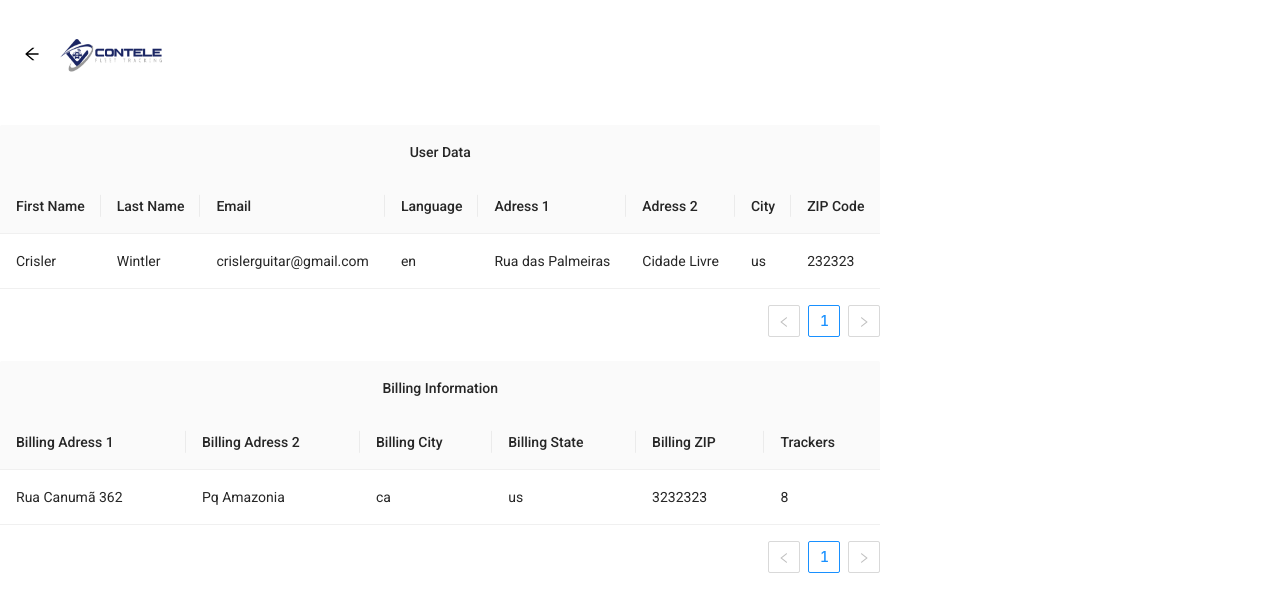
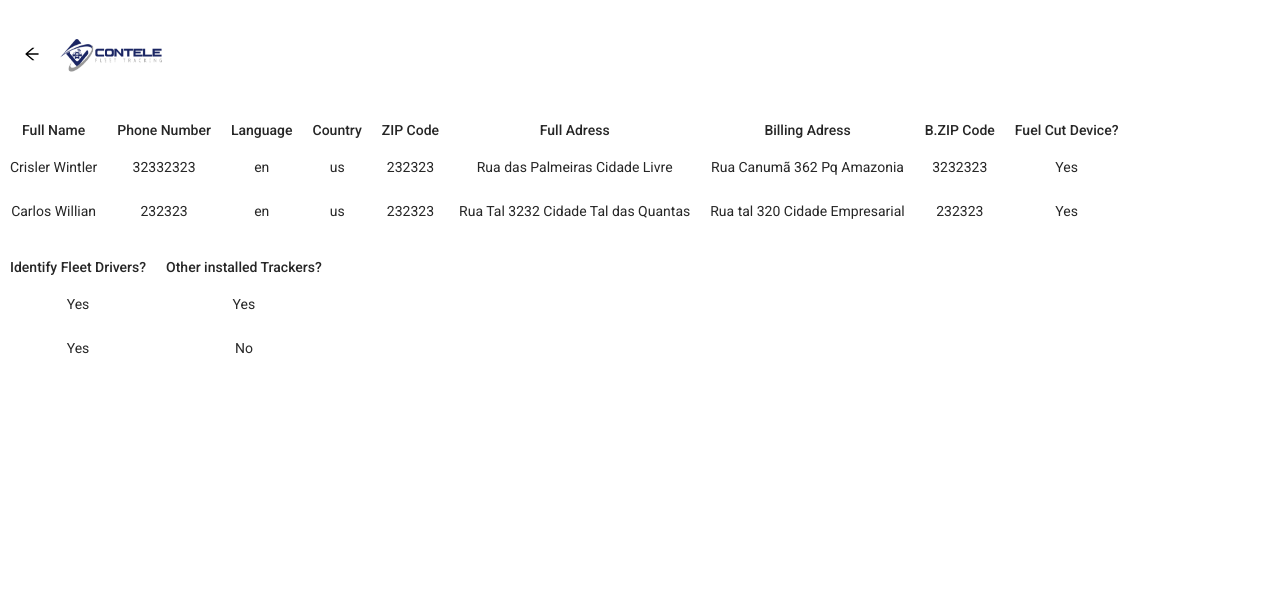
Before and after one commit to crislerwin/ctl-test-nodejs-front, a Next.js app: page /dashboard in a window 1280 px wide. Shown: the top 612 px of the page. Built offline with nearby package versions, Linux system fonts and the light colour scheme; data requests are answered from the project's data file.

Commit message:
🚧 some adjusts to test on Azure API

```diff
--- a/src/db/db.json
+++ b/src/db/db.json
@@ -1,6 +1,5 @@
 {
   "register": [
-
     {
       "first_name": "Crisler",
       "last_name": "Wintler",
@@ -24,7 +23,28 @@
       "identify_fleet_drivers": true,
       "tracker_quantity": "8",
       "id": 2
+    },
+    {
+      "first_name": "Carlos",
+      "last_name": "Willian",
+      "email": "Rua tal tal tal",
+      "phone_number": "232323",
+      "language": "en",
+      "country": "us",
+      "first_adress": "Rua Tal 3232",
+      "second_adress": "Cidade Tal das Quantas",
+      "city": "ca",
+      "state": "us",
+      "zip_code": "232323",
+      "primary_billing_adress": "Rua tal 320",
+      "second_billing_adress": "Cidade Empresarial",
+      "billing_city": "us",
+      "billing_state": "ca",
+      "billing_zip_code": "232323",
+      "fcut_device": true,
+      "identify_fleet_drivers": true,
+      "tracker_quantity": "4",
+      "id": 3
     }
-
   ]
 }
--- a/src/interfaces/userData.ts
+++ b/src/interfaces/userData.ts
@@ -21,4 +21,5 @@ export interface UserData {
   identify_fleet_drivers: boolean
   fcut_device: boolean
   tracker_quantity: string
+  created_at: string
 }
--- a/src/pages/dashboard.tsx
+++ b/src/pages/dashboard.tsx
@@ -4,8 +4,7 @@ import { HeaderLogo } from '../components/HeaderLogo'
 import router from 'next/router'
 import { UserData } from '../interfaces/userData'
 import { useFetch } from '../hooks/useFetch'
-import React from 'react'
-const { Column, ColumnGroup } = Table
+
 const Sucess: React.FC = () => {
   const { data } = useFetch<UserData[]>('/register')
   if (!data) return <h1>Loading...</h1>
@@ -17,62 +16,74 @@ const Sucess: React.FC = () => {
         onBack={() => router.push('/')}
         title={<HeaderLogo />}
       />
-      <Space direction="vertical">
-        <Table dataSource={data}>
-          <ColumnGroup title="User Data">
-            <Column title="First Name" dataIndex="first_name" key="firstname" />
-            <Column title="Last Name" dataIndex="last_name" key="lastname" />
-            <Column title="Email" dataIndex="email" key="email" />
-            <Column title="Language" dataIndex="language" key="language" />
-            <Column
-              title="Adress 1"
-              dataIndex="first_adress"
-              key="firstadress"
-            />
-            <Column
-              title="Adress 2"
-              dataIndex="second_adress"
-              key="second_adress"
-            />
-            <Column title="City" dataIndex="city" key="city" />
-            <Column title="ZIP Code" dataIndex="zip_code" key="zipcode" />
-          </ColumnGroup>
-        </Table>
-        <Table dataSource={data}>
-          <ColumnGroup title="Billing Information">
-            <Column
-              title="Billing Adress 1"
-              dataIndex="primary_billing_adress"
-              key="billing_adress1"
-            />
-            <Column
-              title="Billing Adress 2"
-              dataIndex="second_billing_adress"
-              key="billing_adress2"
-            />
-            <Column
-              title="Billing City"
-              dataIndex="billing_city"
-              key="billing_city"
-            />
-            <Column
-              title="Billing State"
-              dataIndex="billing_state"
-              key="billing_state"
-            />
-            <Column
-              title="Billing ZIP"
-              dataIndex="billing_zip_code"
-              key="b_zipcode"
-            />
-            <Column
-              title="Trackers"
-              dataIndex="tracker_quantity"
-              key="trackerquantity"
-            />
-          </ColumnGroup>
-        </Table>
-      </Space>
+
+        <Space direction="vertical" style={{ textAlign: 'center', margin:10 }}>
+          <h4>Full Name</h4>
+          {data.map((d) => (
+            <p>{`${d.first_name} ${d.last_name}`}</p>
+          ))}
+        </Space>
+        <Space direction="vertical" style={{ textAlign: 'center', margin: 10 }}>
+          <h4>Phone Number</h4>
+          {data.map((d) => (
+            <p>{d.phone_number}</p>
+          ))}
+        </Space>
+        <Space direction="vertical" style={{ textAlign: 'center', margin: 10 }}>
+          <h4>Language</h4>
+          {data.map((d) => (
+            <p>{d.language}</p>
+          ))}
+        </Space>
+        <Space direction="vertical" style={{ textAlign: 'center', margin: 10 }}>
+          <h4>Country</h4>
+          {data.map((d) => (
+            <p>{d.country}</p>
+          ))}
+        </Space>
+        <Space direction="vertical" style={{ textAlign: 'center', margin: 10 }}>
+          <h4>ZIP Code</h4>
+          {data.map((d) => (
+            <p>{d.zip_code}</p>
+          ))}
+        </Space>
+        <Space direction="vertical" style={{ textAlign: 'center', margin: 10 }}>
+          <h4>Full Adress</h4>
+          {data.map((d) => (
+            <p>{`${d.first_adress} ${d.second_adress}`}</p>
+          ))}
+        </Space>
+        <Space direction="vertical" style={{ textAlign: 'center', margin: 10 }}>
+          <h4>Billing Adress</h4>
+          {data.map((d) => (
+            <p>{`${d.primary_billing_adress} ${d.second_billing_adress}`}</p>
+          ))}
+        </Space>
+        <Space direction="vertical" style={{ textAlign: 'center', margin: 10 }}>
+          <h4>B.ZIP Code</h4>
+          {data.map((d) => (
+            <p>{d.billing_zip_code}</p>
+          ))}
+        </Space>
+        <Space direction="vertical" style={{ textAlign: 'center', margin: 10 }}>
+          <h4>Fuel Cut Device?</h4>
+          {data.map((d) => (
+            <p>{d.fcut_device === true ? 'Yes' : 'No'}</p>
+          ))}
+        </Space>
+        <Space direction="vertical" style={{ textAlign: 'center', margin: 10 }}>
+          <h4>Identify Fleet Drivers?</h4>
+          {data.map((d) => (
+            <p>{d.identify_fleet_drivers === true ? 'Yes' : 'No'}</p>
+          ))}
+        </Space>
+        <Space direction="vertical" style={{ textAlign: 'center', margin: 10 }}>
+          <h4>Other installed Trackers?</h4>
+          {data.map((d) => (
+            <p>{d.other_installed_trackers === true ? 'Yes' : 'No'}</p>
+          ))}
+        </Space>
+
     </>
   )
 }
--- a/src/services/api.ts
+++ b/src/services/api.ts
@@ -3,3 +3,5 @@ import axios from 'axios';
 export const api = axios.create({
   baseURL: 'http://127.0.0.1:3004',
 });
+
+// If you want to connect to api use http://nodeapi.eastus2.cloudapp.azure.com
```
